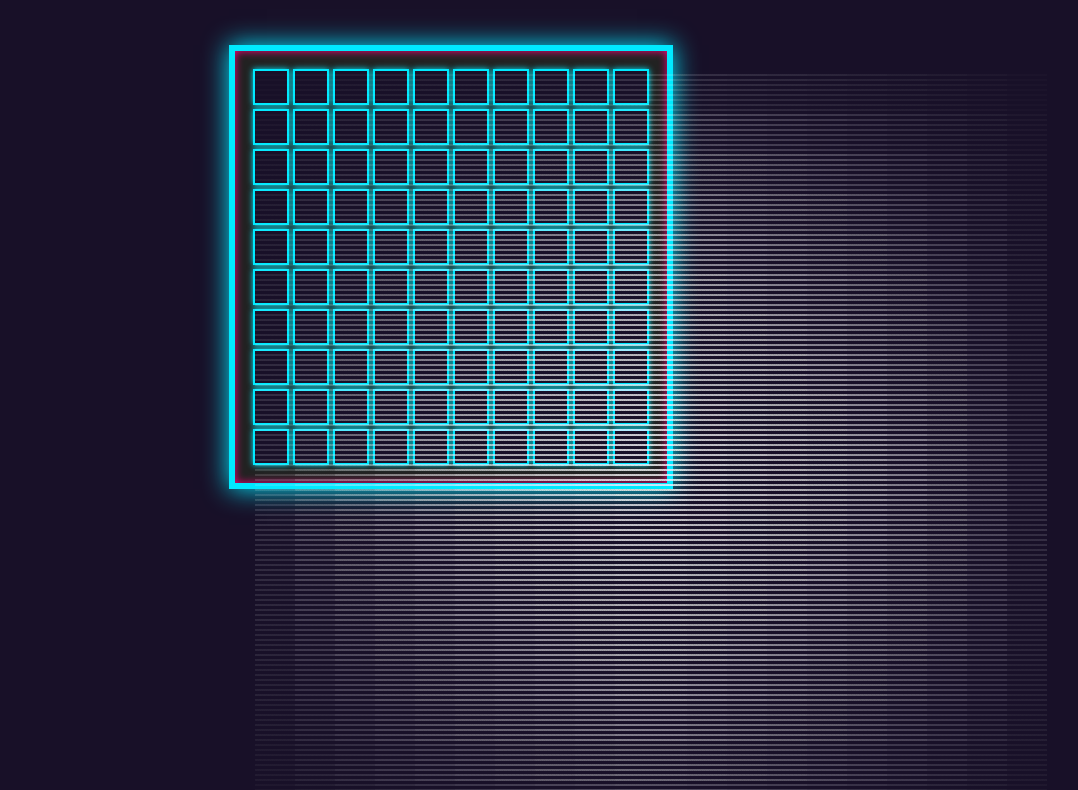
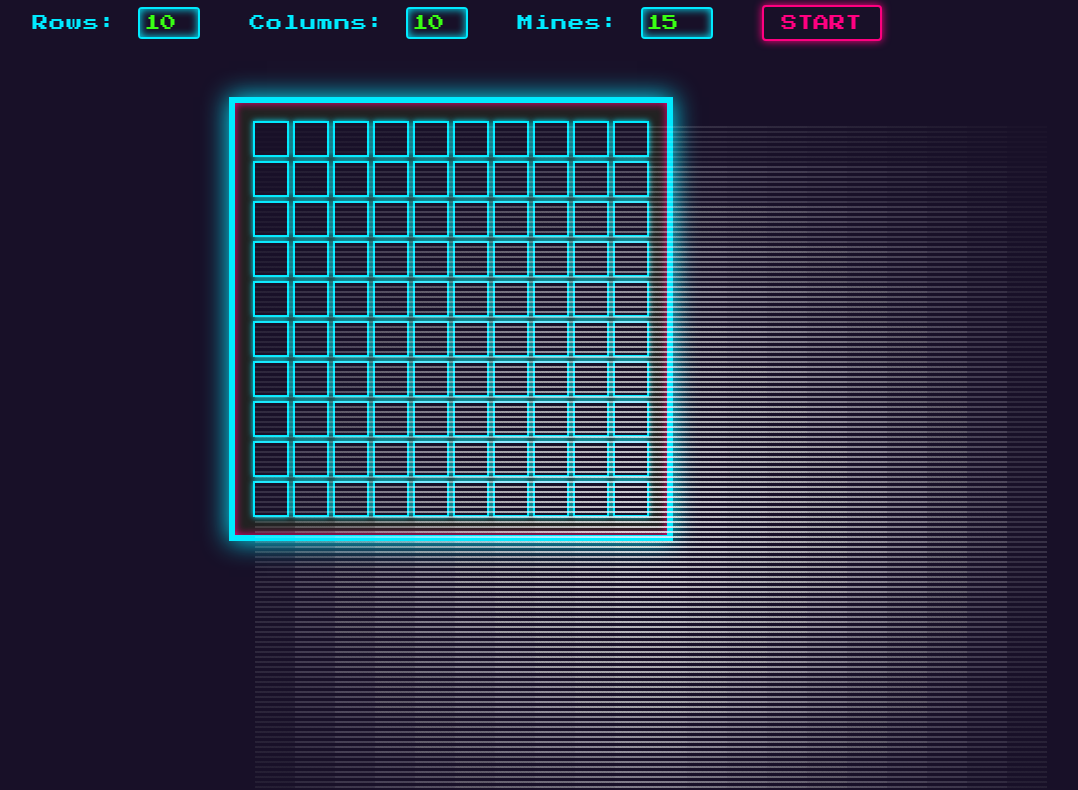
Before and after one commit to KFONT-devs/KFONTarcade, a plain HTML site: page minesweeper-game/index.html in a window 1280 px wide. Shown: the part 80-870 px from the top of the page, without its empty margins (189-1267 px from the left). Drawn offline with Linux system fonts and the light colour scheme.

Commit message:
Add customizable game settings for rows, columns, and mines with UI controls

```diff
--- a/minesweeper-game/index.html
+++ b/minesweeper-game/index.html
@@ -10,6 +10,21 @@
 </head>
 <body>
     <h1>Minesweeper</h1>
+    <div id="controls" style="margin-bottom: 16px; text-align: center;">
+        <label>
+            Rows:
+            <input type="number" id="rows-input" min="5" max="30" value="10" style="width: 50px;">
+        </label>
+        <label>
+            Columns:
+            <input type="number" id="cols-input" min="5" max="30" value="10" style="width: 50px;">
+        </label>
+        <label>
+            Mines:
+            <input type="number" id="mines-input" min="1" max="99" value="15" style="width: 60px;">
+        </label>
+        <button id="start-btn" style="font-family: 'Press Start 2P', monospace; margin-left: 12px;">START</button>
+    </div>
     <div id="game-container">
         <div id="game-board"></div>
         <div id="game-over-message">
--- a/minesweeper-game/script.js
+++ b/minesweeper-game/script.js
@@ -1,8 +1,8 @@
 // This file contains the JavaScript functionality for the Minesweeper game.
 
-const rows = 10; // Number of rows in the game
-const cols = 10; // Number of columns in the game
-const minesCount = 15; // Number of mines in the game
+let rows = 10;
+let cols = 10;
+let minesCount = 15; // Number of mines in the game
 let board = []; // Game board
 let revealedCount = 0; // Count of revealed cells
 let gameOver = false; // Game over flag
@@ -254,3 +254,27 @@ function triggerGameOverAnimation() {
         }
     }, 900);
 }
+
+function getSettingsAndStart() {
+    const rowsInput = document.getElementById('rows-input');
+    const colsInput = document.getElementById('cols-input');
+    const minesInput = document.getElementById('mines-input');
+    rows = Math.max(5, Math.min(30, parseInt(rowsInput.value, 10) || 10));
+    cols = Math.max(5, Math.min(30, parseInt(colsInput.value, 10) || 10));
+    // Limit mines to at most rows*cols-1
+    const maxMines = rows * cols - 1;
+    minesCount = Math.max(1, Math.min(maxMines, parseInt(minesInput.value, 10) || 10));
+    minesInput.max = maxMines; // update max for user
+    initGame();
+}
+
+// Listen for start button
+document.getElementById('start-btn').addEventListener('click', getSettingsAndStart);
+
+// Optionally, start a new game if settings are changed
+['rows-input', 'cols-input', 'mines-input'].forEach(id => {
+    document.getElementById(id).addEventListener('change', getSettingsAndStart);
+});
+
+// Initialize the game on page load
+window.addEventListener('DOMContentLoaded', getSettingsAndStart);
--- a/minesweeper-game/style.css
+++ b/minesweeper-game/style.css
@@ -195,3 +195,61 @@ h1, h2, h3 {
     cursor: pointer;
     transform: scale(1.08) rotate(-2deg);
 }
+
+#controls {
+    margin-bottom: 16px;
+    text-align: center;
+    font-family: 'Press Start 2P', monospace;
+    color: #00eaff;
+    letter-spacing: 1px;
+    user-select: none;
+}
+
+#controls label {
+    margin: 0 12px;
+    font-size: 1rem;
+}
+
+#controls input[type="number"] {
+    width: 60px;
+    padding: 6px 4px;
+    margin-left: 4px;
+    margin-right: 8px;
+    border: 2px solid #00eaff;
+    border-radius: 4px;
+    background: #181028;
+    color: #39ff14;
+    font-family: 'Press Start 2P', monospace;
+    font-size: 1rem;
+    outline: none;
+    box-shadow: 0 0 8px #00eaff inset;
+    transition: border-color 0.2s, box-shadow 0.2s;
+}
+
+#controls input[type="number"]:focus {
+    border-color: #ff0080;
+    box-shadow: 0 0 12px #ff0080, 0 0 8px #00eaff inset;
+    color: #fffb00;
+}
+
+#start-btn {
+    background: #181028;
+    color: #ff0080;
+    border: 2px solid #ff0080;
+    border-radius: 4px;
+    padding: 8px 18px;
+    font-family: 'Press Start 2P', monospace;
+    font-size: 1rem;
+    margin-left: 12px;
+    box-shadow: 0 0 8px #ff0080;
+    cursor: pointer;
+    transition: background 0.2s, color 0.2s, border-color 0.2s, box-shadow 0.2s, transform 0.1s;
+}
+
+#start-btn:hover {
+    background: #ff0080;
+    color: #181028;
+    border-color: #00eaff;
+    box-shadow: 0 0 16px #00eaff, 0 0 8px #ff0080 inset;
+    transform: scale(1.05) rotate(-2deg);
+}
```
